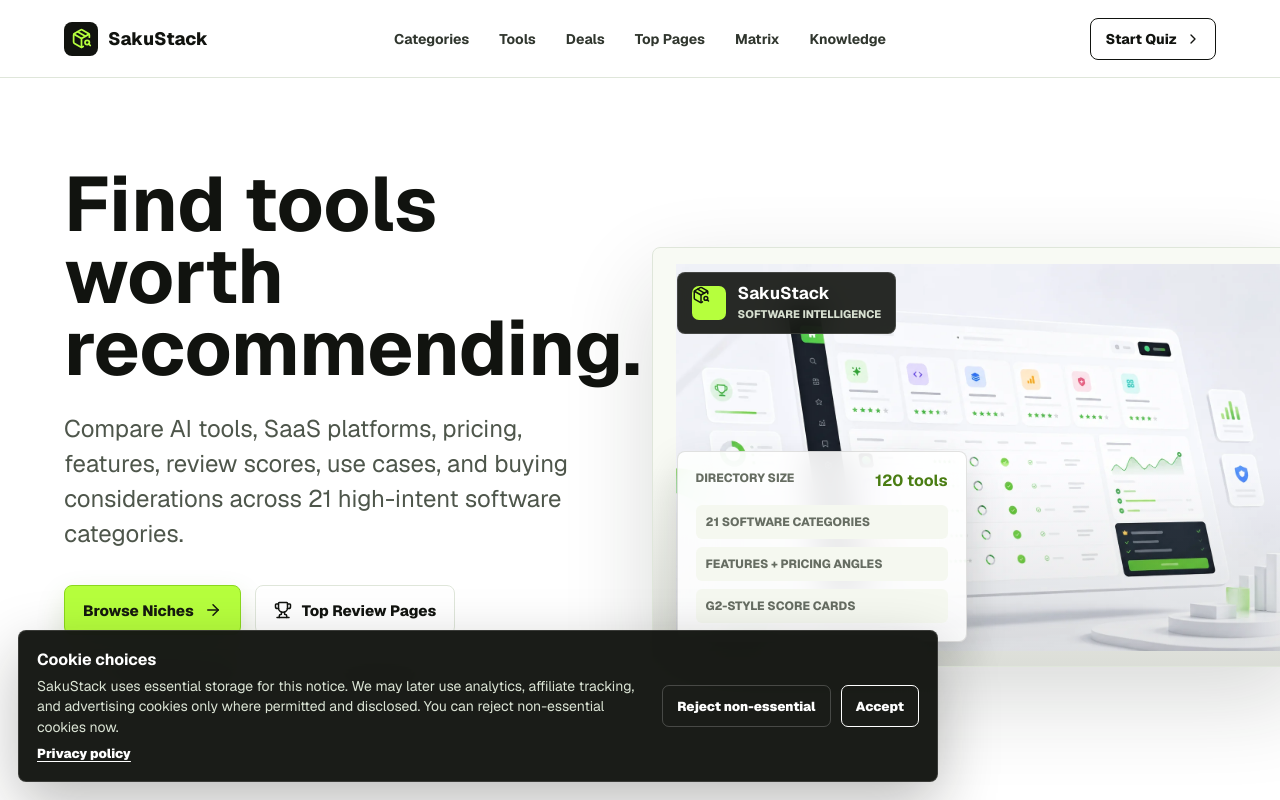
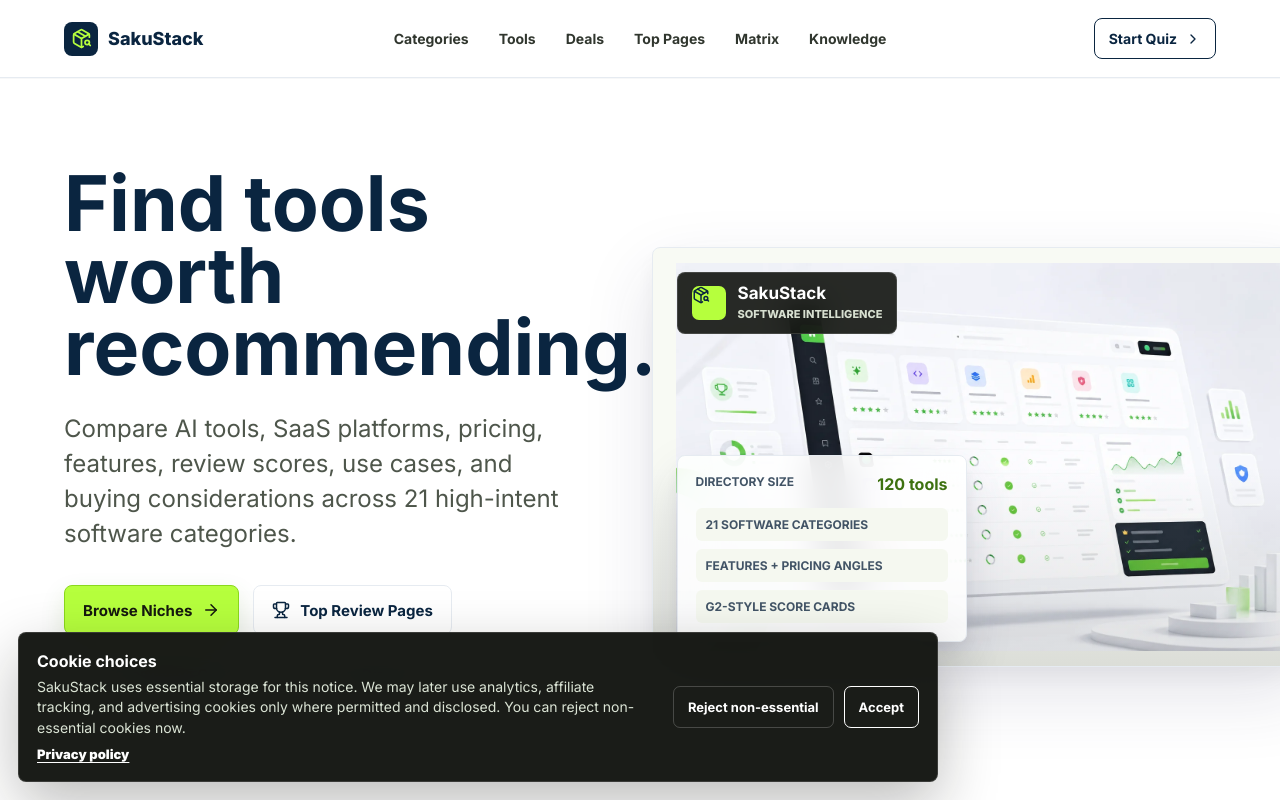
Before and after one commit to Bisheshguragain/SakuStack, a Next.js app: page / in a window 1280 px wide. Shown: the top 800 px of the page. Built offline with nearby package versions, Linux system fonts and the light colour scheme.

Commit message:
Refine typography and premium surfaces

```diff
--- a/src/app/globals.css
+++ b/src/app/globals.css
@@ -1,6 +1,6 @@
 :root {
   --background: #ffffff;
-  --foreground: #11130f;
+  --foreground: #0a2540;
 }
 
 html {
@@ -19,7 +19,8 @@
   flex-direction: column;
   color: var(--foreground);
   background: var(--background);
-  font-family: var(--font-geist-sans), Arial, Helvetica, sans-serif;
+  font-family: var(--font-saku-sans), "Inter", "SF Pro Text", -apple-system, BlinkMacSystemFont, "Segoe UI", Arial, sans-serif;
+  font-weight: 400;
   -webkit-font-smoothing: antialiased;
   -moz-osx-font-smoothing: grayscale;
 }
--- a/src/app/layout.tsx
+++ b/src/app/layout.tsx
@@ -1,14 +1,15 @@
 import type { Metadata } from "next";
-import { Geist, Geist_Mono } from "next/font/google";
+import { Inter, Geist_Mono } from "next/font/google";
 import CookieConsent from "./components/CookieConsent";
 import GlobalFooter from "./components/GlobalFooter";
 import MobileMenu from "./components/MobileMenu";
 import { defaultOgImage, siteName, siteUrl } from "./software-data";
 import "./globals.css";
 
-const geistSans = Geist({
-  variable: "--font-geist-sans",
+const inter = Inter({
+  variable: "--font-saku-sans",
   subsets: ["latin"],
+  display: "swap",
 });
 
 const geistMono = Geist_Mono({
@@ -172,7 +173,7 @@
   children: React.ReactNode;
 }>) {
   return (
-    <html lang="en" className={`${geistSans.variable} ${geistMono.variable}`}>
+    <html lang="en" className={`${inter.variable} ${geistMono.variable}`}>
       <head>
         <link rel="alternate" type="text/plain" href="/llms.txt" title="LLMs.txt" />
       </head>
--- a/src/app/page.module.css
+++ b/src/app/page.module.css
@@ -2969,6 +2969,340 @@
   background: var(--green);
   border-color: var(--green);
   color: var(--ink);
+}
+
+/* Premium typography and surface refresh */
+.page {
+  --ink: #0a2540;
+  --muted: #425466;
+  --line: #e6ebf1;
+  --soft: #f6f9fc;
+  --green: #b6ff3d;
+  --green-dark: #3d7110;
+  --charcoal: #10233c;
+  --surface: #ffffff;
+  --surface-tint: #fbfdff;
+  --shadow-card: 0 18px 44px rgba(50, 50, 93, 0.07), 0 7px 18px rgba(0, 0, 0, 0.035);
+  --shadow-hover: 0 24px 58px rgba(50, 50, 93, 0.1), 0 10px 24px rgba(0, 0, 0, 0.045);
+  font-weight: 400;
+}
+
+.header {
+  box-shadow: 0 1px 0 rgba(10, 37, 64, 0.03);
+}
+
+.logo,
+.footerLogo {
+  font-weight: 720;
+}
+
+.nav,
+.navAction,
+.mobileMenuButton,
+.mobileMenuGrid a,
+.mobileContactLink,
+.primaryButton,
+.secondaryButton,
+.tabs button,
+.optionGroup button,
+.directoryTabs button,
+.directoryActions a,
+.dealToolGrid article div a,
+.signupForm button,
+.cookieActions button,
+.cardLink,
+.textLink,
+.footer a,
+.globalFooterGrid a,
+.footerBottomBar a,
+.categoryLinkList a,
+.legalToc a,
+.legalCard a {
+  font-weight: 620;
+}
+
+.heroCopy h1,
+.sectionTop h2,
+.quizCopy h2,
+.signup h2,
+.directoryHero h1,
+.dealsHero h1,
+.legalPage h1,
+.legalHero h1,
+.reviewHero h1,
+.categoryHero h1,
+.knowledgeHero h1,
+.articleHero h1 {
+  color: var(--ink);
+  font-weight: 670;
+  letter-spacing: 0;
+}
+
+.heroCopy p,
+.directoryHero > p,
+.dealsHero > p,
+.sectionTop p,
+.quizCopy p,
+.signup p,
+.legalPage p,
+.legalHero > p,
+.reviewHero > p,
+.categoryHero > p,
+.knowledgeHero > p,
+.articleHero > p,
+.articleIntroPanel p,
+.articleFramework p,
+.articleContentSection p,
+.articleCtaBand p,
+.guideCard p,
+.knowledgeCard p,
+.articleCard p,
+.toolMiniCard p,
+.categoryVisualBand p,
+.categoryAside p,
+.categoryAside li,
+.reviewArticle p,
+.legalCallout p,
+.legalCard p,
+.legalFinePrint,
+.dealToolGrid p,
+.directoryToolUse {
+  font-weight: 400;
+}
+
+.trendingCard strong,
+.directoryToolHead a,
+.comparisonCard strong,
+.useCaseCard h3,
+.dealToolGrid h3,
+.cardHead h3,
+.winnerCard h3,
+.recommendation h3,
+.guideCard h3,
+.legalPage h2,
+.legalCard h2,
+.reviewSection h2,
+.verdictCard h2,
+.proConGrid h2,
+.fitGrid h3,
+.featureBreakdown h3,
+.categoryVisualBand h2,
+.ratingMethodGrid strong,
+.categoryPageLink strong,
+.knowledgeCard h2,
+.articleCard h2,
+.articleIntroPanel h2,
+.articleFramework h2,
+.articleContentSection h2,
+.articleCtaBand h2,
+.toolMiniCard h3,
+.articleVerdictBox strong {
+  color: var(--ink);
+  font-weight: 650;
+  letter-spacing: 0;
+}
+
+.panelHeader span,
+.panelRows span,
+.toolCard p,
+.cardMeta dt,
+.recommendation p,
+.guideCard span,
+.signupForm label,
+.trendingCard small,
+.comparisonCard span,
+.comparisonCard small,
+.directoryToolHead span,
+.dealToolGrid span,
+.directoryFeatureStrip span,
+.directoryMetaItem dt,
+.sectionTop .textLink,
+.winnerCard p,
+.winnerCard dt,
+.reviewCount,
+.categoryPageLink span,
+.categoryPageLink small,
+.categoryKicker,
+.backLink,
+.categoryStats span,
+.categoryAside h2,
+.toolLogoGrid small,
+.knowledgeCard span,
+.articleCard span,
+.knowledgeCard small,
+.articleCard small,
+.articleRow small,
+.articlePromiseGrid span,
+.articleEyebrow,
+.articleCtaBand span,
+.articleVerdictBox span,
+.reviewQuickFacts dt,
+.scoreCard span,
+.reviewSignalCard span,
+.reviewSignalCard small {
+  font-weight: 620;
+}
+
+.toolLogo {
+  font-weight: 680;
+}
+
+.rating,
+.score,
+.rank,
+.statusBadge,
+.reviewQuickFacts dd,
+.directoryMetaItem dd,
+.cardUse,
+.cardMeta dd,
+.toolCard li,
+.winnerCard dd,
+.featureBreakdown li,
+.faqList summary,
+.methodologyNote,
+.affiliateNote,
+.legalMetaGrid span,
+.legalChecklist span,
+.articlePromiseGrid strong {
+  font-weight: 560;
+}
+
+.mobileMenuPanel,
+.heroMedia,
+.floatingPanel,
+.trendingCard,
+.comparisonCard,
+.useCaseCard,
+.directoryToolCard,
+.dealTypeGrid div,
+.dealToolGrid article,
+.directorySearch,
+.toolCard,
+.guideCard,
+.winnerCard,
+.tableWrap,
+.quizPanel,
+.recommendation,
+.signupForm div,
+.legalToc,
+.legalCallout,
+.legalCard,
+.legalFinePrint,
+.reviewQuickFacts div,
+.verdictCard,
+.toolVisualPanel,
+.proConGrid section,
+.reviewSection,
+.scoreCard,
+.reviewSignalCard,
+.fitGrid > div,
+.featureBreakdown > div,
+.categoryPageLink,
+.categoryVisualBand,
+.toolLogoGrid a,
+.ratingMethodGrid div,
+.categoryAside > div,
+.articlePromiseGrid div,
+.knowledgeCard,
+.articleCard,
+.articleRow,
+.toolMiniCard,
+.knowledgeBlock,
+.articleIntroPanel,
+.articleFramework,
+.articleContentSection,
+.articleCtaBand,
+.checklistGrid div,
+.faqList details {
+  border-color: var(--line);
+  box-shadow: var(--shadow-card);
+}
+
+.toolCard,
+.guideCard,
+.winnerCard,
+.trendingCard,
+.comparisonCard,
+.useCaseCard,
+.directoryToolCard,
+.dealTypeGrid div,
+.dealToolGrid article,
+.categoryPageLink,
+.toolLogoGrid a,
+.knowledgeCard,
+.articleCard,
+.articleRow,
+.toolMiniCard {
+  background-color: var(--surface);
+  transition: border-color 180ms ease, box-shadow 180ms ease, transform 180ms ease;
+}
+
+.trendingCard:hover,
+.comparisonCard:hover,
+.useCaseCard:hover,
+.directoryToolCard:hover,
+.dealToolGrid article:hover,
+.categoryPageLink:hover,
+.toolLogoGrid a:hover,
+.knowledgeCard:hover,
+.articleCard:hover,
+.articleRow:hover,
+.guideCard:hover {
+  border-color: #bfe0a3;
+  box-shadow: var(--shadow-hover);
+}
+
+.productBand,
+.directoryHero,
+.dealsHero,
+.directoryResults,
+.reviewHero,
+.categoryHero,
+.knowledgeHero,
+.articleHero,
+.legalShell {
+  background: linear-gradient(180deg, var(--soft) 0%, #ffffff 100%);
+}
+
+.toolCard[data-niche],
+.categoryPageLink[data-niche],
+.knowledgeCard[data-niche] {
+  background:
+    linear-gradient(90deg, var(--niche-accent, var(--green)) 0 5px, transparent 5px),
+    linear-gradient(135deg, var(--niche-bg, #ffffff), #ffffff 76%);
+}
+
+.heroMedia {
+  box-shadow: 0 28px 70px rgba(50, 50, 93, 0.13), 0 10px 24px rgba(0, 0, 0, 0.05);
+}
+
+.floatingPanel {
+  box-shadow: 0 20px 48px rgba(50, 50, 93, 0.13), 0 8px 18px rgba(0, 0, 0, 0.05);
+}
+
+.primaryButton {
+  box-shadow: 0 10px 24px rgba(69, 124, 19, 0.14);
+}
+
+.primaryButton:hover,
+.secondaryButton:hover,
+.navAction:hover,
+.directoryActions a:hover,
+.dealToolGrid article div a:hover {
+  transform: translateY(-1px);
+}
+
+.tableWrap th {
+  background: #10233c;
+  font-weight: 620;
+}
+
+.tableWrap td,
+.cardUse,
+.toolCard li,
+.directoryToolUse,
+.dealToolGrid p {
+  color: #334155;
 }
 
 @media (max-width: 1120px) {
```
